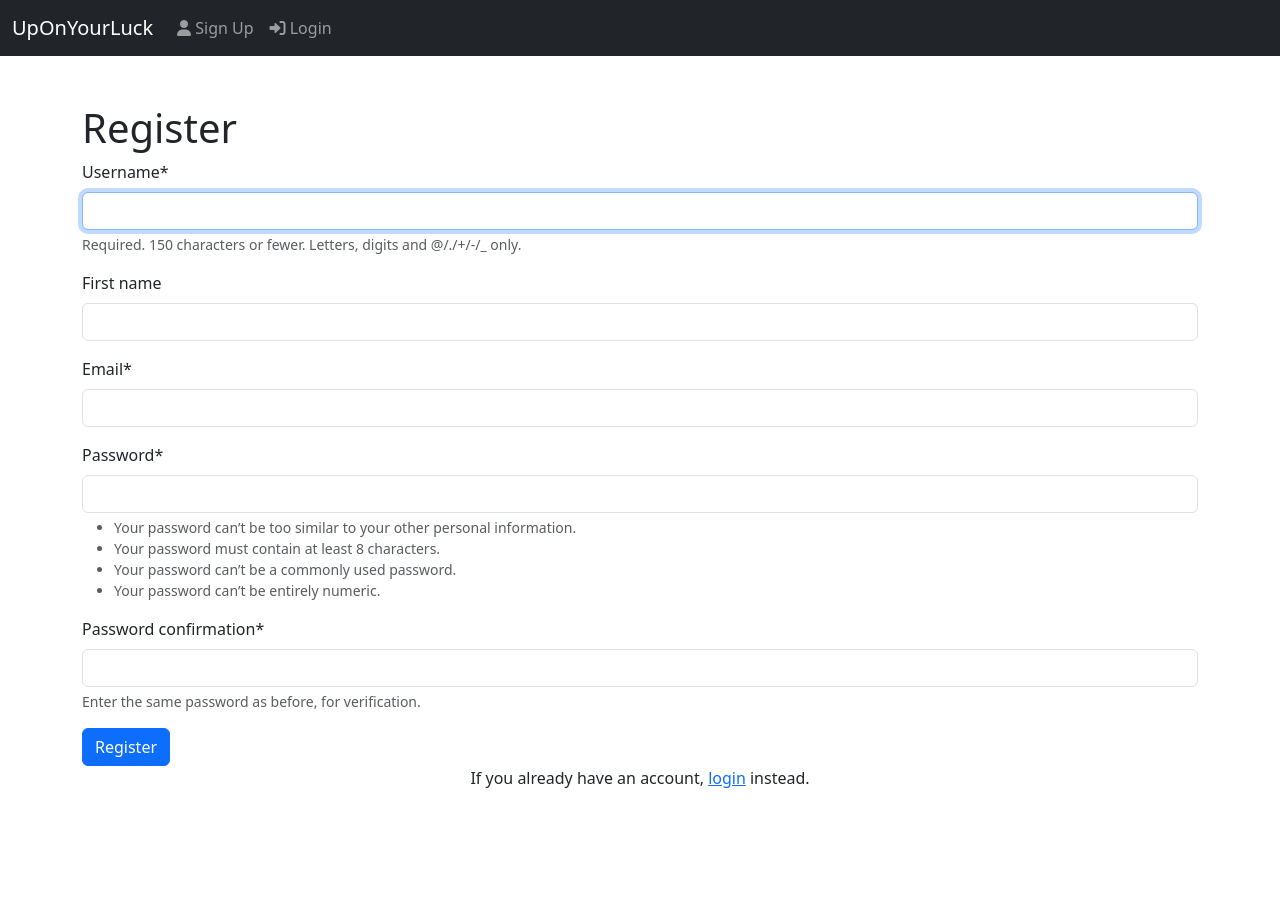
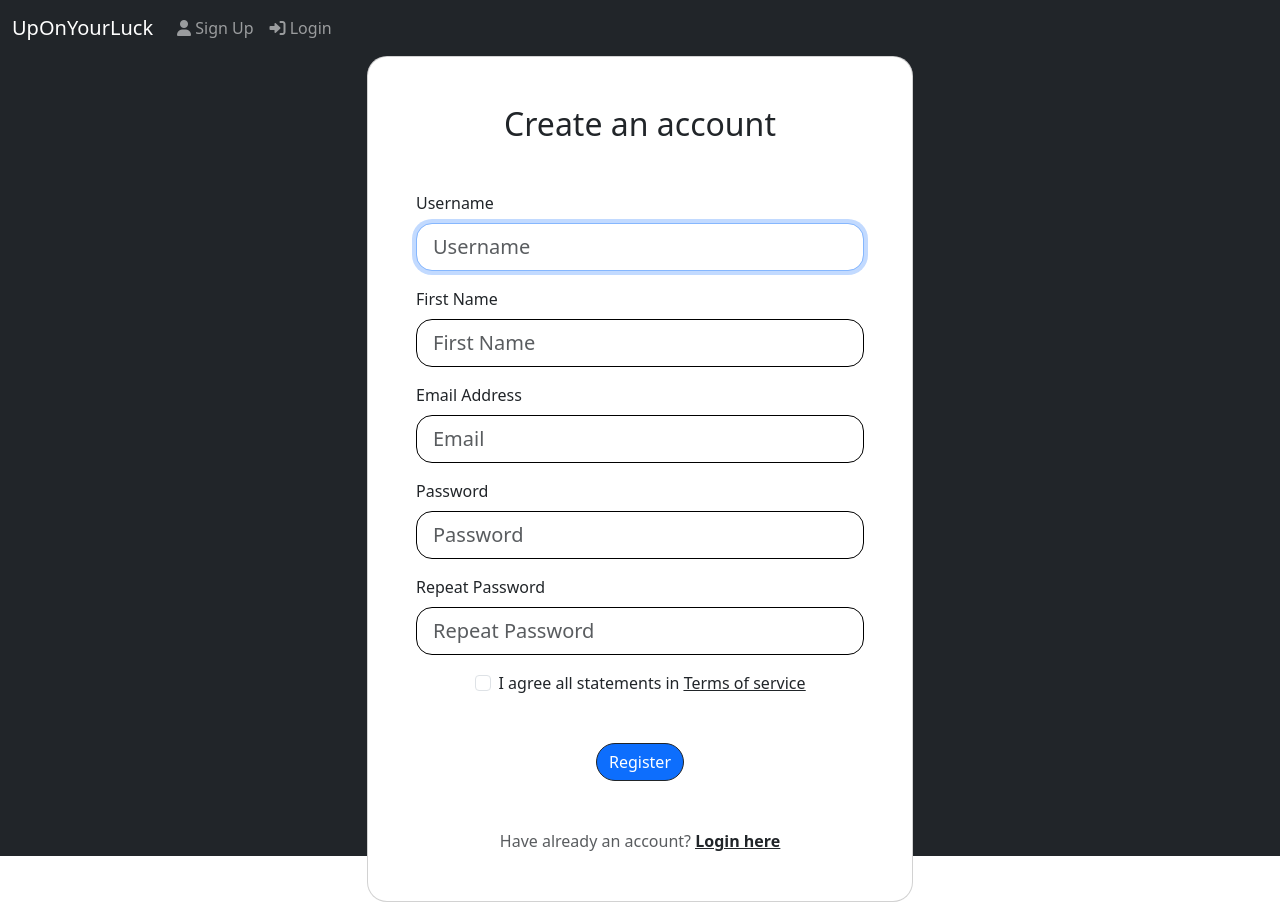
Before and after one commit to nebula1989/UpOnYourLuck, a Django app: page /register in a window 1280 px wide. Before the commit the page ends 788 px from the top, so only its background shows below. Run offline with Django 4.2, Linux system fonts and the light colour scheme; some libraries are stand-ins or nearby versions.

Commit message:
New form styles for Register and Login

```diff
--- a/user/forms.py
+++ b/user/forms.py
@@ -1,5 +1,6 @@
 from django import forms
 from django.contrib.auth.forms import UserCreationForm
+from django.contrib.auth.forms import AuthenticationForm, UsernameField
 from django.contrib.auth.models import User
 from .models import Profile
 from crispy_forms.helper import FormHelper
@@ -10,11 +11,32 @@ from crispy_forms.bootstrap import AppendedText, PrependedText, FormActions
 # Create your forms here.
 
 class NewUserForm(UserCreationForm):
-    email = forms.EmailField(required=True)
+    email = forms.EmailField(required=True,
+        widget = forms.EmailInput(
+            attrs = {
+                'class': 'form-control form-control-lg form-rounded',
+                'placeholder': 'Email'
+            }))
+    password1 = forms.CharField(required=True,
+        widget = forms.PasswordInput(
+            attrs = {
+                'class': 'form-control form-control-lg form-rounded',
+                'placeholder': 'Password'
+            }))
+    password2 = forms.CharField(required=True,
+        widget = forms.PasswordInput(
+            attrs = {
+                'class': 'form-control form-control-lg form-rounded',
+                'placeholder': 'Repeat Password'
+            }))
 
     class Meta:
         model = User
         fields = ("username", "first_name", "email", "password1", "password2")
+        widgets = {
+            'username': forms.TextInput(attrs={'class': 'form-control form-control-lg form-rounded', 'placeholder': 'Username'}),
+            'first_name': forms.TextInput(attrs={'class': 'form-control form-control-lg form-rounded', 'placeholder': 'First Name'}),
+        }
 
     # when save is clicked, the email input needs to be validated before saving to DB
     def save(self, commit=True):
@@ -23,6 +45,26 @@ class NewUserForm(UserCreationForm):
         if commit:
             user.save()
         return user
+
+class LoginForm(AuthenticationForm):
+    username = UsernameField(required=True,
+        widget = forms.TextInput(
+            attrs = {
+                'autofocus': True,
+                'class': 'form-control form-control-lg form-rounded',
+                'placeholder': 'Username'
+            }))
+    password = forms.CharField(required=True,
+        widget = forms.PasswordInput(
+            attrs = {
+                'class': 'form-control form-control-lg form-rounded',
+                'placeholder': 'Password'
+            }))
+
+    class Meta:
+        model = User
+        fields = ("username", "password")
+
 
 
 """class UpdateUserForm(forms.ModelForm):
--- a/user/static/user/styles.css
+++ b/user/static/user/styles.css
@@ -6,3 +6,13 @@
 .profile-header {
     transform: translateY(2rem);
 }
+
+html,
+body {
+    height: 100%;
+}
+
+.form-rounded {
+    border-radius: 1rem;
+    border-color: black;
+}
--- a/user/templates/profile.html
+++ b/user/templates/profile.html
@@ -26,7 +26,7 @@
                 <div class="media align-items-end profile-header">
                     <div class="profile mr-3">
                         <img src="{{ profile_img.url }}" alt="..." width="130" class="rounded mb-2 img-thumbnail">
-                        <a href="{% url 'update_profile' %}" class="btn btn-dark btn-sm btn-block">Edit profile</a>
+                        <a href="{% url 'update_profile' %}" class="btn btn-dark btn-sm btn-block btn-outline-light rounded-pill">Edit profile</a>
                         <!-- <a href="{% url 'sticker_index' %}" class="btn btn-dark btn-sm btn-block">QR Code</a> -->
                     </div>
                     <div class="media-body mb-5 text-white">
--- a/user/templates/register.html
+++ b/user/templates/register.html
@@ -1,18 +1,81 @@
 {% extends "base.html" %}
 {% load crispy_forms_filters %}
 {% load crispy_forms_tags %}
+{% load static %}
+
+{% block css %}
+    <link rel="stylesheet" type="text/css" href="{% static '/user/styles.css' %}" />
+    <link rel="stylesheet" href="https://cdnjs.cloudflare.com/ajax/libs/font-awesome/6.0.0/css/all.min.css"/>
+{% endblock %}
 
 {% block content %}
+<div class="mask d-flex align-items-center h-100 bg-dark">
+    <div class="container h-100">
+      <div class="row d-flex justify-content-center align-items-center h-100">
+        <div class="col-12 col-md-9 col-lg-7 col-xl-6">
+          <div class="card" style="border-radius: 20px;">
+            <div class="card-body p-5">
+				{% if not user.is_authenticated %}
+					<h2 class="text-center mb-5">Create an account</h2>
 
-<!--Register-->
-<div class="container py-5">
-	<h1>Register</h1>
-	<form method="POST">
-		{% csrf_token %}
-		{{ register_form|crispy }}
-		<button class="btn btn-primary" type="submit">Register</button>
-	</form>
-	<p class="text-center">If you already have an account, <a href="{% url 'login' %}">login</a> instead.</p>
+					<form method="POST">
+						{% csrf_token %}
+
+						<div class="form-outline mb-3">
+							<label class="form-label" for="form3Example1cg">Username</label>
+							{{ register_form.username }}
+						</div>
+
+						<div class="form-outline mb-3">
+							<label class="form-label" for="form3Example1cg">First Name</label>
+							{{ register_form.first_name }}
+						</div>
+
+						<div class="form-outline mb-3">
+							<label class="form-label" for="form3Example1cg">Email Address</label>
+							{{ register_form.email }}
+						</div>
+
+						<div class="form-outline mb-3">
+							<label class="form-label" for="form3Example1cg">Password</label>
+							{{ register_form.password1 }}
+						</div>
+
+						<div class="form-outline mb-3">
+							<label class="form-label" for="form3Example1cg">Repeat Password</label>
+							{{ register_form.password2 }}
+						</div>
+
+						<div class="form-check d-flex justify-content-center mb-5">
+						<input
+							class="form-check-input me-2"
+							type="checkbox"
+							value=""
+							id="form2Example3cg"
+							required
+						/>
+						<label class="form-check-label" for="form2Example3g">
+							I agree all statements in <a href="#!" class="text-body"><u>Terms of service</u></a>
+						</label>
+						</div>
+
+						<div class="d-flex justify-content-center">
+						<button type="submit" class="btn btn-primary rounded-pill btn-outline-dark text-white">Register</button>
+						</div>
+
+						<p class="text-center text-muted mt-5 mb-0">Have already an account? <a href="{% url 'login' %}" class="fw-bold text-body"><u>Login here</u></a></p>
+
+					</form>
+				{% else %}
+					<h2 class="text-center mb-5">You're already logged in.</h2>
+					<p class="text-center text-muted mt-5 mb-0">Click <a href="{% url 'profile' %}" class="fw-bold text-body"><u>here</u></a> to go to your profile</p>
+				{% endif %}
+
+            </div>
+          </div>
+        </div>
+      </div>
+    </div>
 </div>
 
 {% endblock %}
--- a/user/views.py
+++ b/user/views.py
@@ -1,7 +1,7 @@
 from textwrap import fill
 from django.contrib.auth.models import User
 from django.shortcuts import render, redirect, get_object_or_404
-from .forms import NewUserForm, UpdateProfileForm #UpdateUserForm
+from .forms import LoginForm, NewUserForm, UpdateProfileForm #UpdateUserForm
 from django.contrib.auth import login, logout, authenticate
 from django.contrib import messages
 from django.contrib.auth.forms import AuthenticationForm
@@ -89,12 +89,12 @@ def register_request(request):
 
         messages.error(request, "Unsuccessful registration. Invalid information.")
     user_form = NewUserForm()
-    return render(request=request, template_name="register.html", context={"register_form": user_form})
+    return render(request=request, template_name="register.html", context={"register_form": user_form, "user": request.user})
 
 
 def login_request(request):
     if request.method == "POST":
-        form = AuthenticationForm(request, data=request.POST)
+        form = LoginForm(request, data=request.POST)
         if form.is_valid():
             username = form.cleaned_data.get('username')
             password = form.cleaned_data.get('password')
@@ -107,7 +107,7 @@ def login_request(request):
                 messages.error(request, "Invalid username or password.")
         else:
             messages.error(request, "Invalid username or password.")
-    form = AuthenticationForm()
+    form = LoginForm()
     return render(request=request, template_name="login.html", context={"login_form": form})
 
 
```
Also changed, not shown: user/models.py (+3 -11 lines), user/templates/login.html (+76 -2 lines).
